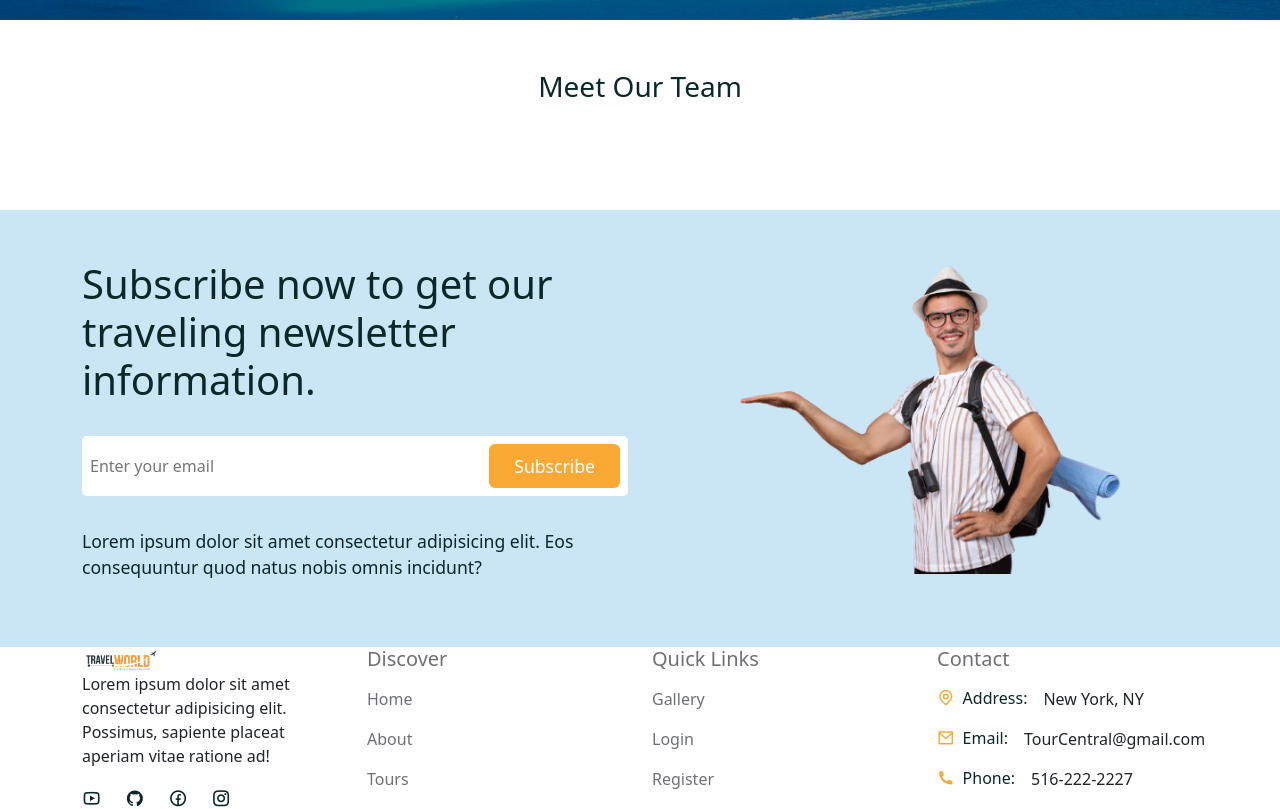
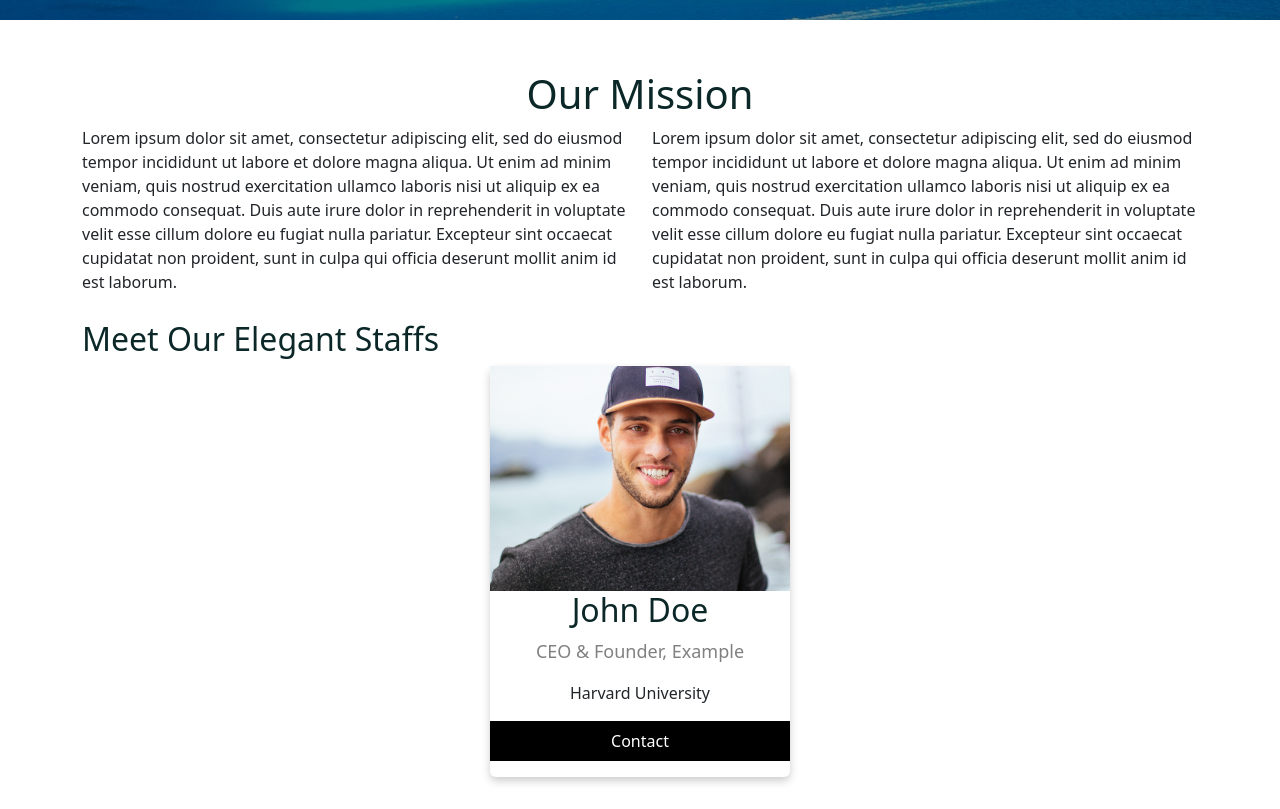
Before and after one commit to brad434/MERN_Tour_Website, a React (Create React App) app in the folder client/: page /about in a window 1280 px wide. Shown: the part 360-1169 px from the top of the page. Built offline with nearby package versions, Linux system fonts and the light colour scheme; a web font is replaced by a local one.

Commit message:
updating about page

```diff
--- a/client/src/pages/About.jsx
+++ b/client/src/pages/About.jsx
@@ -2,6 +2,9 @@ import React from 'react'
 import CommonSection from '../Shared/CommonSection'
 import { Container, Col, Row } from 'reactstrap';
 import Newsletter from '../Shared/Newsletter';
+import '../styles/about.css'
+
+import profilePicOne from "../assets/images/ava-1.jpg"
 
 const About = () => {
     return (
@@ -11,13 +14,55 @@ const About = () => {
             <section>
                 <Container>
                     <Row>
-                        <Col md="12">
-                            <h3 className='text-center'>Meet Our Team</h3>
+                        <Col lg="12">
+                            <div className='top__container'>
+                                <div className='text-center'>
+                                    <h1>Our Mission</h1>
+                                </div>
+                            </div>
+                        </Col>
+                    </Row>
+                    <Row>
+                        <Col lg="6">
+                            <div className='about__container'>
+                                <div className='about__text'>
+                                    <p>
+                                        Lorem ipsum dolor sit amet, consectetur adipiscing elit, sed do eiusmod tempor incididunt ut labore et dolore magna aliqua. Ut enim ad minim veniam, quis nostrud exercitation ullamco laboris nisi ut aliquip ex ea commodo consequat. Duis aute irure dolor in reprehenderit in voluptate velit esse cillum dolore eu fugiat nulla pariatur. Excepteur sint occaecat cupidatat non proident, sunt in culpa qui officia deserunt mollit anim id est laborum.
+                                    </p>
+                                </div>
+                            </div>
+                        </Col>
+                        <Col lg="6">
+                            <div className='about__container'>
+                                <div className='about__text'>
+                                    <p>
+                                        Lorem ipsum dolor sit amet, consectetur adipiscing elit, sed do eiusmod tempor incididunt ut labore et dolore magna aliqua. Ut enim ad minim veniam, quis nostrud exercitation ullamco laboris nisi ut aliquip ex ea commodo consequat. Duis aute irure dolor in reprehenderit in voluptate velit esse cillum dolore eu fugiat nulla pariatur. Excepteur sint occaecat cupidatat non proident, sunt in culpa qui officia deserunt mollit anim id est laborum.
+                                    </p>
+                                </div>
+                            </div>
+                        </Col>
+                    </Row>
 
+                    <Row>
+                        <Col>
+                            <div className='card_list'>
+                                <h2>Meet Our Elegant Staffs</h2>
+                                <div class="card">
+                                    <img src={profilePicOne} alt="John" />
+                                    <h2>John Doe</h2>
+                                    <p class="title">CEO & Founder, Example</p>
+                                    <p>Harvard University</p>
+                                    <a href="#"><i className="fa fa-dribbble"></i></a>
+                                    <a href="#"><i className="fa fa-twitter"></i></a>
+                                    <a href="#"><i className="fa fa-linkedin"></i></a>
+                                    <a href="#"><i className="fa fa-facebook"></i></a>
+                                    <p><button>Contact</button></p>
+                                </div>
+                            </div>
                         </Col>
                     </Row>
                 </Container>
-            </section>
+            </section >
             <Newsletter />
         </>
     )
--- a/client/src/pages/Login.jsx
+++ b/client/src/pages/Login.jsx
@@ -53,7 +53,7 @@ const Login = () => {
         <section>
             <Container>
                 <Row>
-                    <Col xs="8" >
+                    <Col xs="12" >
                         <div className="login__container d-flex justify-content-between">
                             <div className="login__img">
                                 <img src={loginImg} alt="" />
@@ -75,7 +75,8 @@ const Login = () => {
                                     <Button type="submit" className="btn secondary__btn auth__btn">Login</Button>
                                 </Form>
                                 <p>Don't have an account?
-                                    <Link to='/register'>Create</Link>
+                                    <Link to='/register'>
+                                        <br />Create an account</Link>
                                 </p>
                             </div>
                         </div>
--- /dev/null
+++ b/client/src/styles/about.css
@@ -0,0 +1,39 @@
+.card_list {
+  margin-top: 10px;
+}
+
+.card {
+  box-shadow: 0 4px 8px 0 rgba(0, 0, 0, 0.2);
+  max-width: 300px;
+  margin: auto;
+  text-align: center;
+}
+
+.title {
+  color: grey;
+  font-size: 18px;
+}
+
+button {
+  border: none;
+  outline: 0;
+  display: inline-block;
+  padding: 8px;
+  color: white;
+  background-color: #000;
+  text-align: center;
+  cursor: pointer;
+  width: 100%;
+  font-size: 18px;
+}
+
+a {
+  text-decoration: none;
+  font-size: 22px;
+  color: black;
+}
+
+button:hover,
+a:hover {
+  opacity: 0.7;
+}
```
